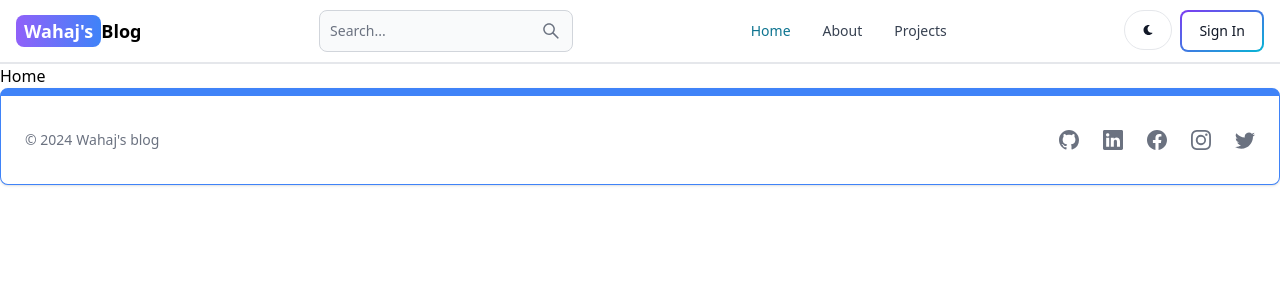
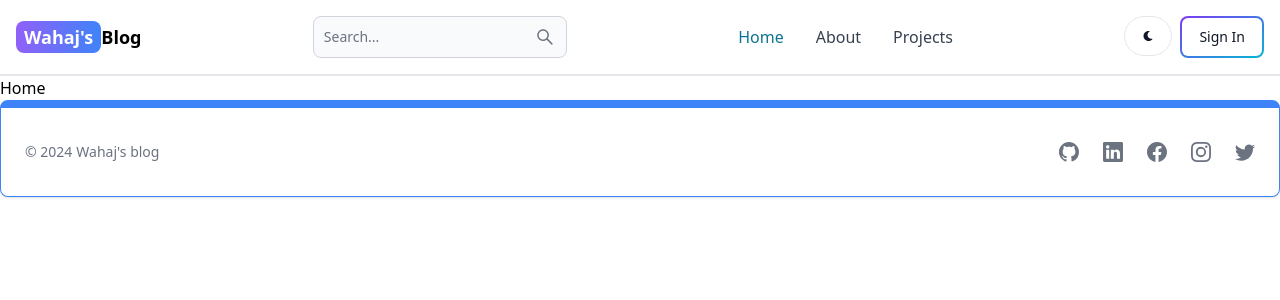
Before and after one commit to Wahaj-Khan/mern-blog, a React (Vite) app in the folder client/: page / in a window 1280 px wide. Shown: the top 300 px of the page. Built offline with nearby package versions, Linux system fonts and the light colour scheme.

Commit message:
Update Header.jsx

```diff
--- a/client/src/components/Header.jsx
+++ b/client/src/components/Header.jsx
@@ -5,7 +5,7 @@ import { FaMoon } from "react-icons/fa"
 const Header = () => {
     const path = useLocation().pathname
     return (
-        <Navbar className="border-b-2 w-full">
+        <Navbar className="border-b-2 p-4 w-full">
             <Link to="/" className="self-center whitespace-nowrap text-sm sm:text-lg font-semibold dark:text-white">
                 <span className="px-2 py-1 rounded-lg text-white bg-gradient-to-r from-purple-500 to-blue-500">
                     Wahaj&apos;s
@@ -35,13 +35,13 @@ const Header = () => {
             </div>
             <Navbar.Collapse>
                 <Navbar.Link active={path === '/'} as={'div'}>
-                    <Link to="/">Home</Link>
+                    <Link className="text-base" to="/">Home</Link>
                 </Navbar.Link>
                 <Navbar.Link active={path === '/about'} as={'div'}>
-                    <Link to="/about">About</Link>
+                    <Link className="text-base" to="/about">About</Link>
                 </Navbar.Link>
                 <Navbar.Link active={path === '/projects'} as={'div'}>
-                    <Link to="/projects">Projects</Link>
+                    <Link className="text-base" to="/projects">Projects</Link>
                 </Navbar.Link>
             </Navbar.Collapse>
         </Navbar>
```
